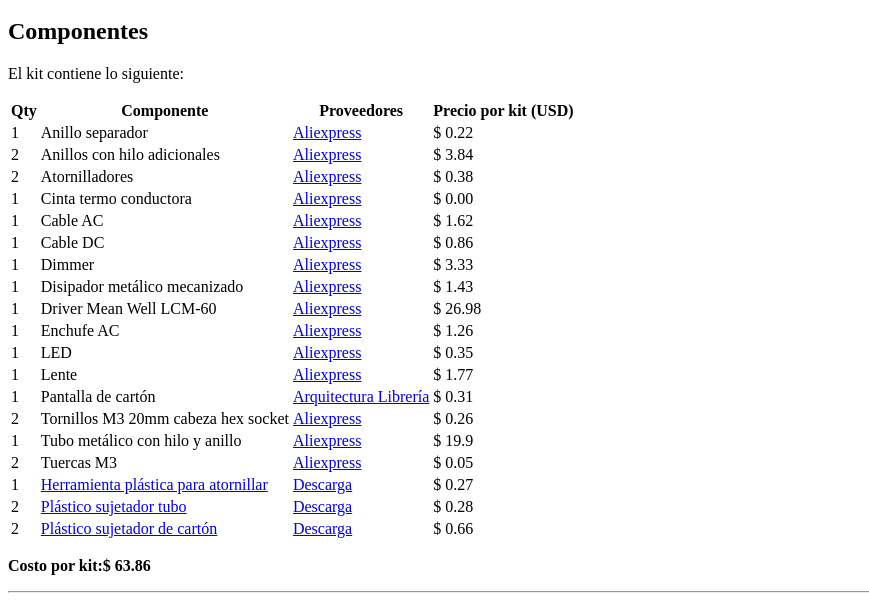
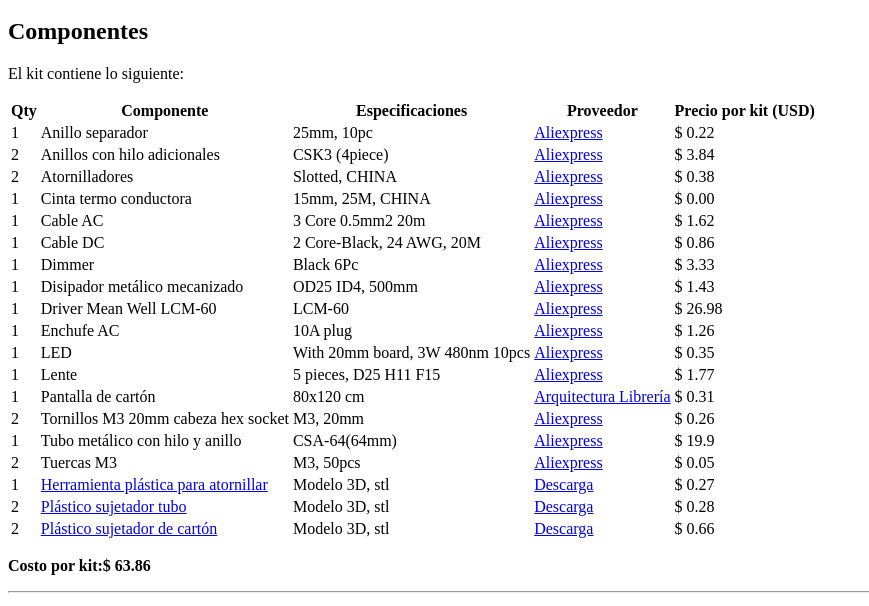
Before and after one commit to LIBREhub/taller-iluminacion-LED, a plain HTML site: page Componentes.html in a window 1280 px wide. Shown: the part 1277-1883 px from the top of the page, without its empty margins (0-869 px from the left). Drawn offline with Linux system fonts and the light colour scheme; files that its build step writes are made by us from their sources.

Commit message:
Deploying to main from  @ d6ca3fcc000021a811b5d03e03d66fb51b8ed0da 🚀

```diff
--- a/Componentes.html
+++ b/Componentes.html
@@ -89,7 +89,8 @@
 <tr>
 <th>Qty</th>
 <th>Componente</th>
-<th>Proveedores</th>
+<th>Especificaciones</th>
+<th>Proveedor</th>
 <th>Precio por kit (USD)</th>
 </tr>
 </thead>
@@ -97,114 +98,133 @@
 <tr>
 <td>1</td>
 <td>Anillo separador</td>
+<td>25mm, 10pc</td>
 <td><a href="https://www.aliexpress.com/item/1005006239272362.html" target="_blank" title="">Aliexpress</a></td>
 <td>$ 0.22</td>
 </tr>
 <tr>
 <td>2</td>
 <td>Anillos con hilo adicionales</td>
+<td>CSK3 (4piece)</td>
 <td><a href="https://www.aliexpress.com/item/4001078802492.html" target="_blank" title="">Aliexpress</a></td>
 <td>$ 3.84</td>
 </tr>
 <tr>
 <td>2</td>
 <td>Atornilladores</td>
+<td>Slotted, CHINA</td>
 <td><a href="https://www.aliexpress.com/item/1005005020176036.html" target="_blank" title="">Aliexpress</a></td>
 <td>$ 0.38</td>
 </tr>
 <tr>
 <td>1</td>
 <td>Cinta termo conductora</td>
+<td>15mm, 25M, CHINA</td>
 <td><a href="https://www.aliexpress.com/item/4000233593859.html" target="_blank" title="">Aliexpress</a></td>
 <td>$ 0.00</td>
 </tr>
 <tr>
 <td>1</td>
 <td>Cable AC</td>
+<td>3 Core 0.5mm2 20m</td>
 <td><a href="https://www.aliexpress.com/item/1005007451533230.html" target="_blank" title="">Aliexpress</a></td>
 <td>$ 1.62</td>
 </tr>
 <tr>
 <td>1</td>
 <td>Cable DC</td>
+<td>2 Core-Black, 24 AWG, 20M</td>
 <td><a href="https://www.aliexpress.com/item/1005006610531349.html" target="_blank" title="">Aliexpress</a></td>
 <td>$ 0.86</td>
 </tr>
 <tr>
 <td>1</td>
 <td>Dimmer</td>
+<td>Black 6Pc</td>
 <td><a href="https://www.aliexpress.com/item/1005006590327198.html" target="_blank" title="">Aliexpress</a></td>
 <td>$ 3.33</td>
 </tr>
 <tr>
 <td>1</td>
 <td>Disipador metálico mecanizado</td>
+<td>OD25 ID4, 500mm</td>
 <td><a href="https://www.aliexpress.com/item/1005004060288593.html" target="_blank" title="">Aliexpress</a></td>
 <td>$ 1.43</td>
 </tr>
 <tr>
 <td>1</td>
 <td>Driver Mean Well LCM-60</td>
+<td>LCM-60</td>
 <td><a href="https://www.aliexpress.com/item/1005006010661416.html" target="_blank" title="">Aliexpress</a></td>
 <td>$ 26.98</td>
 </tr>
 <tr>
 <td>1</td>
 <td>Enchufe AC</td>
+<td>10A plug</td>
 <td><a href="https://www.aliexpress.com/item/1005006063247022.html" target="_blank" title="">Aliexpress</a></td>
 <td>$ 1.26</td>
 </tr>
 <tr>
 <td>1</td>
 <td>LED</td>
+<td>With 20mm board, 3W 480nm 10pcs</td>
 <td><a href="https://www.aliexpress.com/item/1005007551981301.html" target="_blank" title="">Aliexpress</a></td>
 <td>$ 0.35</td>
 </tr>
 <tr>
 <td>1</td>
 <td>Lente</td>
+<td>5 pieces, D25 H11 F15</td>
 <td><a href="https://www.aliexpress.com/item/1005007025619408.html" target="_blank" title="">Aliexpress</a></td>
 <td>$ 1.77</td>
 </tr>
 <tr>
 <td>1</td>
 <td>Pantalla de cartón</td>
+<td>80x120 cm</td>
 <td><a href="https://www.arlib.cl/product/carton-pluma-negro-5mm-80x120cm" target="_blank" title="">Arquitectura Librería</a></td>
 <td>$ 0.31</td>
 </tr>
 <tr>
 <td>2</td>
 <td>Tornillos M3 20mm cabeza hex socket</td>
+<td>M3, 20mm</td>
 <td><a href="https://www.aliexpress.com/item/4000026671295.html" target="_blank" title="">Aliexpress</a></td>
 <td>$ 0.26</td>
 </tr>
 <tr>
 <td>1</td>
 <td>Tubo metálico con hilo y anillo</td>
+<td>CSA-64(64mm)</td>
 <td><a href="https://www.aliexpress.com/item/4001078802492.html" target="_blank" title="">Aliexpress</a></td>
 <td>$ 19.9</td>
 </tr>
 <tr>
 <td>2</td>
 <td>Tuercas M3</td>
+<td>M3, 50pcs</td>
 <td><a href="https://www.aliexpress.com/item/1005003111431468.html" target="_blank" title="">Aliexpress</a></td>
 <td>$ 0.05</td>
 </tr>
 <tr>
 <td>1</td>
 <td><a href="Tubo_impresion.html" title="">Herramienta plástica para atornillar</a></td>
+<td>Modelo 3D, stl</td>
 <td><a href="Tubo_impresion.html" title="">Descarga</a></td>
 <td>$ 0.27</td>
 </tr>
 <tr>
 <td>2</td>
 <td><a href="TubeHolder.html" title="">Plástico sujetador tubo</a></td>
+<td>Modelo 3D, stl</td>
 <td><a href="TubeHolder.html" title="">Descarga</a></td>
 <td>$ 0.28</td>
 </tr>
 <tr>
 <td>2</td>
 <td><a href="Sujeta_Carton.html" title="">Plástico sujetador de cartón</a></td>
+<td>Modelo 3D, stl</td>
 <td><a href="Sujeta_Carton.html" title="">Descarga</a></td>
 <td>$ 0.66</td>
 </tr>
```
